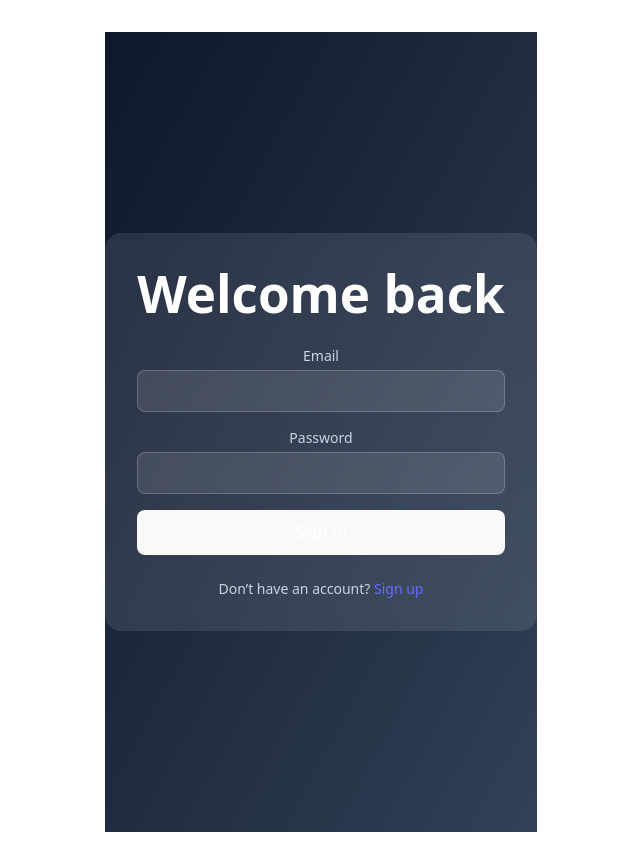
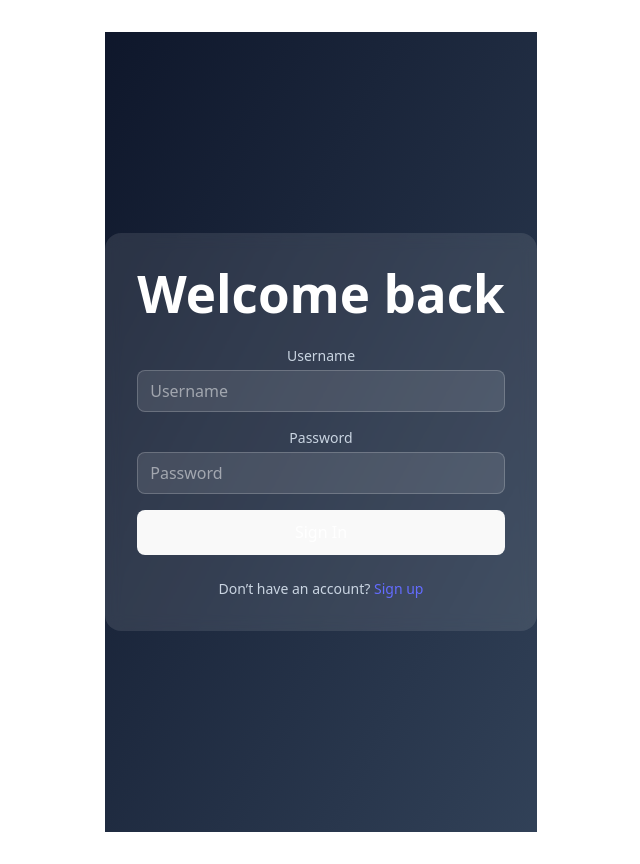
Before and after one commit to dsherli/PRessureApp, a React app in the folder app/frontend/: page /login in a window 1280 px wide. Shown: the whole page, without its empty margins (319-959 px from the left). Built offline with nearby package versions, Linux system fonts and the light colour scheme; no server answers; the HTML template or start-up script is replaced by a standard one.

Commit message:
login flow is working, api calls work, data retrieved from db

```diff
--- a/app/frontend/src/pages/Login.jsx
+++ b/app/frontend/src/pages/Login.jsx
@@ -1,18 +1,51 @@
-import { Link } from "react-router-dom";
+import { Link, replace } from "react-router-dom";
+import { useNavigate } from "react-router-dom";
+import { useState } from "react";
+import axios from "axios";
+
+const API = import.meta.env.VITE_API_URL ?? "http://127.0.0.1:8000/api";
 
 export default function Login() {
+  const [username, setUsername] = useState("");
+  const [password, setPassword] = useState("");
+  const [error, setError] = useState("");
+
+  const navigate = useNavigate();
+
+  const formValid = username.trim() && password;
+
+  const handleSubmit = async (event) => {
+    event.preventDefault();
+
+    try {
+      const response = await axios.post(`${API}/users/auth/login/`, {
+        username,
+        password,
+      });
+      alert("Login successful!");
+      navigate("/dashboard", { replace: true });
+    } catch (error) {
+      setError("Something went wrong, try again later.");
+    }
+  };
+
   return (
     <div className="min-h-screen flex items-center justify-center bg-gradient-to-br from-slate-900 to-slate-700">
       <div className="w-full max-w-md p-8 rounded-2xl bg-white/10 backdrop-blur">
         <h1 className="text-2xl font-semibold text-white mb-6 text-center">
           Welcome back
         </h1>
-        <form className="space-y-4">
+        <form className="space-y-4" onSubmit={handleSubmit}>
           <div>
-            <label className="block text-sm text-slate-300 mb-1">Email</label>
+            <label className="block text-sm text-slate-300 mb-1">
+              Username
+            </label>
             <input
-              type="email"
+              type="username"
               className="w-full rounded-lg bg-white/10 text-white border border-white/20 px-3 py-2 focus:outline-none focus:ring-2 focus:ring-indigo-400"
+              placeholder="Username"
+              value={username}
+              onChange={(e) => setUsername(e.target.value)} // update state
             />
           </div>
           <div>
@@ -22,11 +55,15 @@ export default function Login() {
             <input
               type="password"
               className="w-full rounded-lg bg-white/10 text-white border border-white/20 px-3 py-2 focus:outline-none focus:ring-2 focus:ring-indigo-400"
+              placeholder="Password"
+              value={password}
+              onChange={(e) => setPassword(e.target.value)} // update state
             />
           </div>
           <button
             type="submit"
             className="w-full rounded-lg bg-indigo-500 hover:bg-indigo-600 text-white font-semibold py-2 transition-colors"
+            disabled={!formValid}
           >
             Sign In
           </button>
--- a/app/frontend/src/pages/Register.jsx
+++ b/app/frontend/src/pages/Register.jsx
@@ -6,7 +6,7 @@ import axios from "axios";
 const API = import.meta.env.VITE_API_URL ?? "http://127.0.0.1:8000/api";
 
 export default function Register() {
-  const [name, setName] = useState("");
+  const [username, setUsername] = useState("");
   const [email, setEmail] = useState("");
   const [dob, setDob] = useState(new Date());
   const [password, setPassword] = useState("");
@@ -21,7 +21,7 @@ export default function Register() {
     password === passwordConfirmation;
 
   const formValid =
-    name.trim() &&
+    username.trim() &&
     email.trim() &&
     dob &&
     password &&
@@ -33,7 +33,7 @@ export default function Register() {
 
     try {
       const response = await axios.post(`${API}/users/auth/register/`, {
-        username: name,
+        username,
         email,
         password,
       });
@@ -52,13 +52,15 @@ export default function Register() {
         </h1>
         <form className="space-y-4" onSubmit={handleSubmit}>
           <div>
-            <label className="block text-sm text-slate-300 mb-1">Name</label>
+            <label className="block text-sm text-slate-300 mb-1">
+              Username
+            </label>
             <input
               type="text"
               className="w-full rounded-lg bg-white/10 text-white border border-white/20 px-3 py-2 focus:outline-none focus:ring-2 focus:ring-indigo-400"
-              placeholder="Name"
-              value={name}
-              onChange={(e) => setName(e.target.value)} // update state
+              placeholder="Username"
+              value={username}
+              onChange={(e) => setUsername(e.target.value)} // update state
             />
           </div>
           <div>
```
